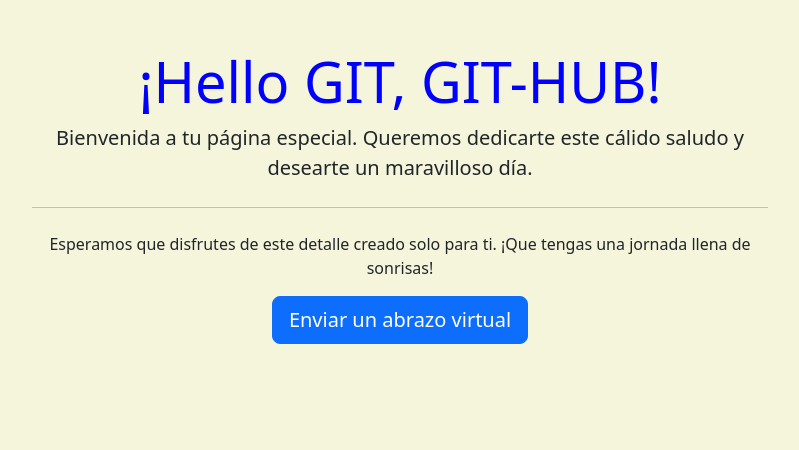
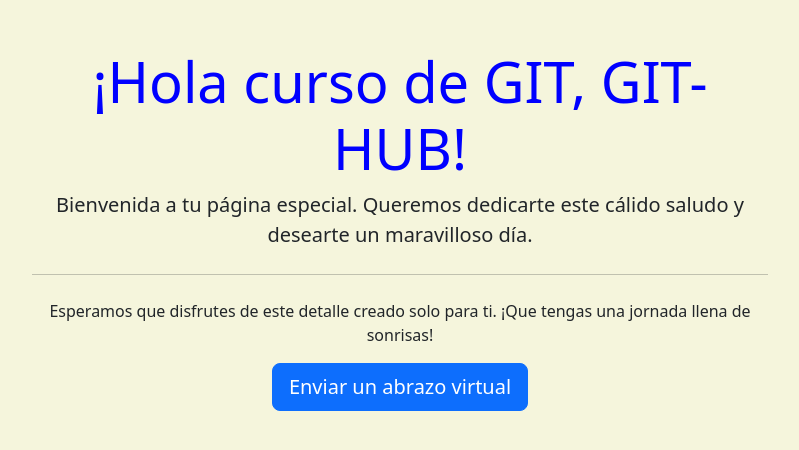
Before and after one commit to Cyn2000/prueba, a plain HTML site: page index.html in a window 1280 px wide. Shown: the whole page, without its empty margins (240-1039 px from the left). Drawn offline with nearby package versions, Linux system fonts and the light colour scheme.

Commit message:
titulo modificado

```diff
--- a/index.html
+++ b/index.html
@@ -12,7 +12,7 @@
     <div class="container my-5">
       <div class="row justify-content-center">
         <div class="col-lg-8 text-center">
-          <h1 class="display-4">¡Hello GIT, GIT-HUB!</h1>
+          <h1 class="display-4">¡Hola curso de GIT, GIT-HUB!</h1>
           <p class="lead">Bienvenida a tu página especial. Queremos dedicarte este cálido saludo y desearte un maravilloso día.</p>
           <hr class="my-4">
           <p>Esperamos que disfrutes de este detalle creado solo para ti. ¡Que tengas una jornada llena de sonrisas!</p>
```
